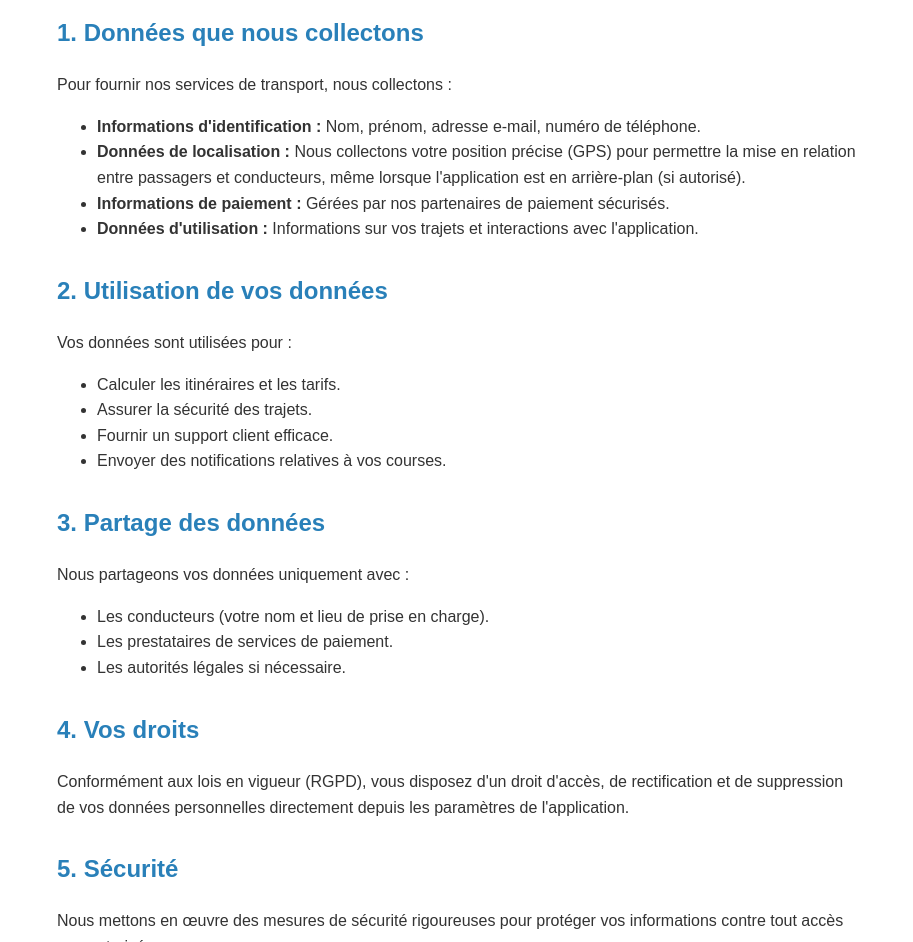
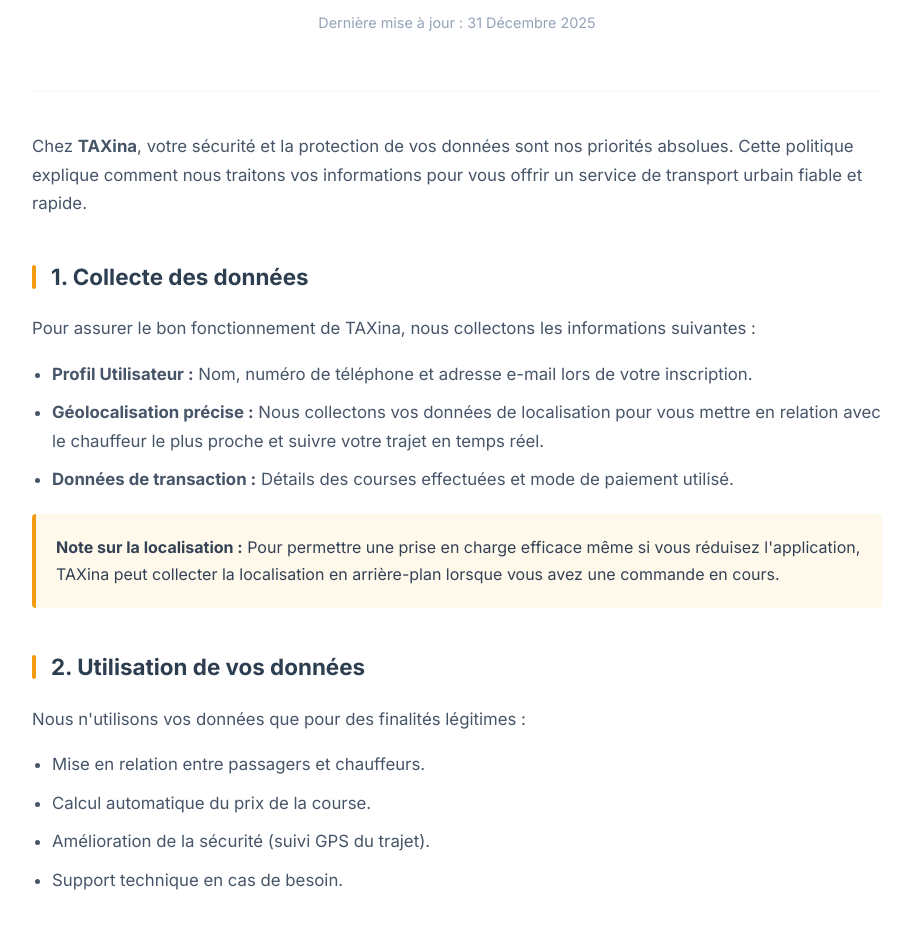
Before and after one commit to Ibrah2278/privacy-policy, a plain HTML site: page index.html in a window 1280 px wide. Shown: the part 235-1177 px from the top of the page, without its empty margins (183-1096 px from the left). Drawn offline with Linux system fonts and the light colour scheme.

Commit message:
premier commit de la politique de confidentialté

```diff
--- a/index.html
+++ b/index.html
@@ -3,59 +3,186 @@
 <head>
     <meta charset="UTF-8">
     <meta name="viewport" content="width=device-width, initial-scale=1.0">
-    <title>Politique de Confidentialité | NomDeVotreApp</title>
+    <title>Politique de Confidentialité | TAXina</title>
+    <link href="https://fonts.googleapis.com/css2?family=Inter:wght@300;400;600;700&display=swap" rel="stylesheet">
     <style>
-        body { font-family: Arial, sans-serif; line-height: 1.6; color: #333; max-width: 800px; margin: 0 auto; padding: 20px; }
-        h1 { color: #2c3e50; border-bottom: 2px solid #eee; padding-bottom: 10px; }
-        h2 { color: #2980b9; margin-top: 30px; }
-        .date { font-style: italic; color: #7f8c8d; }
-        .contact-box { background: #f9f9f9; padding: 15px; border-radius: 5px; border: 1px solid #ddd; }
+        :root {
+            --primary: #2c3e50;
+            --accent: #f39c12; /* Jaune taxi moderne */
+            --text: #334155;
+            --light-bg: #f8fafc;
+            --white: #ffffff;
+        }
+
+        body {
+            font-family: 'Inter', sans-serif;
+            line-height: 1.7;
+            color: var(--text);
+            background-color: var(--light-bg);
+            margin: 0;
+            padding: 0;
+        }
+
+        .container {
+            max-width: 850px;
+            margin: 40px auto;
+            background: var(--white);
+            padding: 60px;
+            border-radius: 16px;
+            box-shadow: 0 10px 25px rgba(0,0,0,0.05);
+        }
+
+        header {
+            text-align: center;
+            border-bottom: 2px solid var(--light-bg);
+            padding-bottom: 40px;
+            margin-bottom: 40px;
+        }
+
+        .logo {
+            font-size: 2.5rem;
+            font-weight: 800;
+            color: var(--primary);
+            letter-spacing: -1px;
+        }
+
+        .logo span {
+            color: var(--accent);
+        }
+
+        h1 {
+            font-size: 1.8rem;
+            margin-top: 10px;
+            color: var(--primary);
+        }
+
+        h2 {
+            font-size: 1.4rem;
+            color: var(--primary);
+            margin-top: 40px;
+            display: flex;
+            align-items: center;
+        }
+
+        h2::before {
+            content: "";
+            width: 4px;
+            height: 24px;
+            background-color: var(--accent);
+            margin-right: 15px;
+            border-radius: 2px;
+        }
+
+        p, li {
+            font-size: 1.05rem;
+            color: #475569;
+        }
+
+        ul {
+            padding-left: 20px;
+        }
+
+        li {
+            margin-bottom: 10px;
+        }
+
+        .highlight {
+            background-color: #fff9eb;
+            padding: 20px;
+            border-left: 4px solid var(--accent);
+            border-radius: 4px;
+            margin: 20px 0;
+        }
+
+        footer {
+            margin-top: 50px;
+            padding-top: 30px;
+            border-top: 1px solid #eee;
+            text-align: center;
+        }
+
+        .contact-card {
+            background: var(--primary);
+            color: white;
+            padding: 30px;
+            border-radius: 12px;
+            margin-top: 30px;
+        }
+
+        .contact-card a {
+            color: var(--accent);
+            text-decoration: none;
+            font-weight: bold;
+        }
+
+        .date {
+            font-size: 0.9rem;
+            color: #94a3b8;
+        }
+
+        @media (max-width: 768px) {
+            .container { margin: 10px; padding: 25px; }
+            .logo { font-size: 2rem; }
+        }
     </style>
 </head>
 <body>
 
+    <div class="container">
+        <header>
+            <div class="logo">TAX<span>ina</span></div>
             <h1>Politique de Confidentialité</h1>
             <p class="date">Dernière mise à jour : 31 Décembre 2025</p>
+        </header>
 
-    <p>Bienvenue sur <strong>[Nom de votre Application]</strong>. Nous respectons votre vie privée et nous nous engageons à protéger vos données personnelles.</p>
+        <section>
+            <p>Chez <strong>TAXina</strong>, votre sécurité et la protection de vos données sont nos priorités absolues. Cette politique explique comment nous traitons vos informations pour vous offrir un service de transport urbain fiable et rapide.</p>
+        </section>
 
-    <h2>1. Données que nous collectons</h2>
-    <p>Pour fournir nos services de transport, nous collectons :</p>
+        <h2>1. Collecte des données</h2>
+        <p>Pour assurer le bon fonctionnement de TAXina, nous collectons les informations suivantes :</p>
         <ul>
-        <li><strong>Informations d'identification :</strong> Nom, prénom, adresse e-mail, numéro de téléphone.</li>
-        <li><strong>Données de localisation :</strong> Nous collectons votre position précise (GPS) pour permettre la mise en relation entre passagers et conducteurs, même lorsque l'application est en arrière-plan (si autorisé).</li>
-        <li><strong>Informations de paiement :</strong> Gérées par nos partenaires de paiement sécurisés.</li>
-        <li><strong>Données d'utilisation :</strong> Informations sur vos trajets et interactions avec l'application.</li>
+            <li><strong>Profil Utilisateur :</strong> Nom, numéro de téléphone et adresse e-mail lors de votre inscription.</li>
+            <li><strong>Géolocalisation précise :</strong> Nous collectons vos données de localisation pour vous mettre en relation avec le chauffeur le plus proche et suivre votre trajet en temps réel.</li>
+            <li><strong>Données de transaction :</strong> Détails des courses effectuées et mode de paiement utilisé.</li>
         </ul>
 
+        <div class="highlight">
+            <strong>Note sur la localisation :</strong> Pour permettre une prise en charge efficace même si vous réduisez l'application, TAXina peut collecter la localisation en arrière-plan lorsque vous avez une commande en cours.
+        </div>
+
         <h2>2. Utilisation de vos données</h2>
-    <p>Vos données sont utilisées pour :</p>
+        <p>Nous n'utilisons vos données que pour des finalités légitimes :</p>
         <ul>
-        <li>Calculer les itinéraires et les tarifs.</li>
-        <li>Assurer la sécurité des trajets.</li>
-        <li>Fournir un support client efficace.</li>
-        <li>Envoyer des notifications relatives à vos courses.</li>
+            <li>Mise en relation entre passagers et chauffeurs.</li>
+            <li>Calcul automatique du prix de la course.</li>
+            <li>Amélioration de la sécurité (suivi GPS du trajet).</li>
+            <li>Support technique en cas de besoin.</li>
         </ul>
 
-    <h2>3. Partage des données</h2>
-    <p>Nous partageons vos données uniquement avec :</p>
+        <h2>3. Partage des informations</h2>
+        <p>TAXina ne vend jamais vos données à des tiers. Vos informations sont partagées uniquement avec :</p>
         <ul>
-        <li>Les conducteurs (votre nom et lieu de prise en charge).</li>
-        <li>Les prestataires de services de paiement.</li>
-        <li>Les autorités légales si nécessaire.</li>
+            <li><strong>Le chauffeur :</strong> Uniquement votre prénom et votre position de départ pour la course.</li>
+            <li><strong>Les partenaires financiers :</strong> Pour le traitement sécurisé des paiements.</li>
         </ul>
 
-    <h2>4. Vos droits</h2>
-    <p>Conformément aux lois en vigueur (RGPD), vous disposez d'un droit d'accès, de rectification et de suppression de vos données personnelles directement depuis les paramètres de l'application.</p>
+        <h2>4. Sécurité et Stockage</h2>
+        <p>Toutes vos données sont chiffrées et stockées sur des serveurs sécurisés. Nous limitons l'accès à vos données personnelles aux seuls employés qui en ont besoin pour faire fonctionner le service.</p>
 
-    <h2>5. Sécurité</h2>
-    <p>Nous mettons en œuvre des mesures de sécurité rigoureuses pour protéger vos informations contre tout accès non autorisé.</p>
+        <h2>5. Vos Droits et Suppression de compte</h2>
+        <p>Vous avez le droit d'accéder à vos données ou de les modifier à tout moment. </p>
+        <p><strong>Suppression :</strong> Si vous souhaitez supprimer définitivement votre compte et toutes les données associées, vous pouvez le faire directement dans les paramètres de l'application ou en nous contactant par email. Vos données seront effacées de nos serveurs sous 30 jours.</p>
 
-    <h2>6. Contact</h2>
-    <div class="contact-box">
-        <p>Pour toute question concernant cette politique, contactez-nous :</p>
-        <p>Email : <strong>support@votre-domaine.com</strong><br>
-        Site web : <strong>www.votre-site.com</strong></p>
+        <div class="contact-card">
+            <h3>Besoin d'aide ?</h3>
+            <p>Notre équipe support est à votre disposition pour toute question concernant vos données personnelles.</p>
+            <p>Email : <a href="mailto:taxina227@gmail.com">taxina227@gmail.com</a></p>
+        </div>
+
+        <footer>
+            <p>&copy; 2025 TAXina - Service de transport urbain.</p>
+        </footer>
     </div>
 
 </body>
```
Lines whose indentation alone changed are shown as unchanged.
